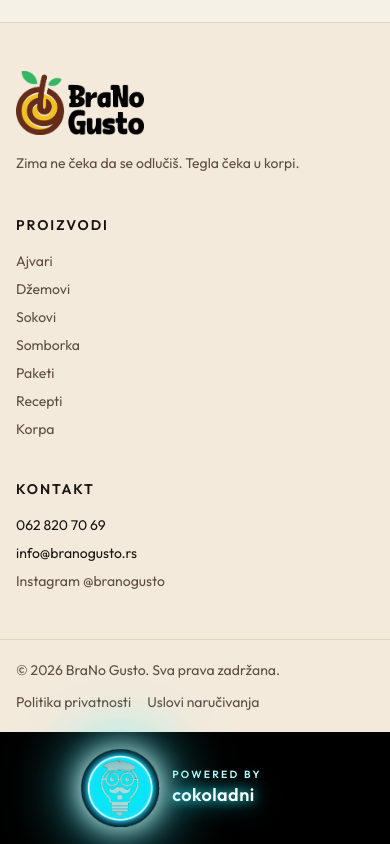
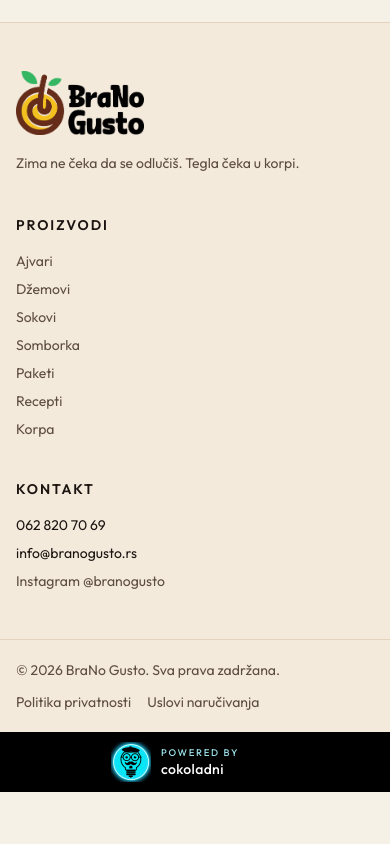
Before and after one commit to coko99/branogusto, a Next.js app: page / in a window 390 px wide. Shown: the part 9510-10354 px from the top of the page. After the commit the page ends 10302 px from the top, so only its background shows below. Built offline with nearby package versions, Linux system fonts and the light colour scheme.

Commit message:
Use the supplied Čokoladni logo and link it to cokoladni.photo.
Co-authored-by: milosmijajlovic390 <milosmijajlovic390@gmail.com>

```diff
--- a/app/globals.css
+++ b/app/globals.css
@@ -218,10 +218,6 @@
   max-width: calc(100vw - 1.5rem);
 }
 
-.coko-glow {
-  filter: drop-shadow(0 0 8px #7af7ff) drop-shadow(0 0 18px #18d6ea);
-}
-
 .hero-ticker-track {
   width: max-content;
   white-space: nowrap;
@@ -343,16 +339,6 @@
   }
 }
 
-@keyframes coko-glow {
-  0%,
-  100% {
-    filter: drop-shadow(0 0 6px #9efbff) drop-shadow(0 0 16px #1ad4ea);
-  }
-  50% {
-    filter: drop-shadow(0 0 14px #f3ffff) drop-shadow(0 0 34px #3df6ff);
-  }
-}
-
 @keyframes snowman-bob {
   0%,
   100% {
@@ -458,10 +444,6 @@
     animation: snowman-bob 2.6s ease-in-out infinite;
   }
 
-  .coko-glow {
-    animation: coko-glow 2.6s ease-in-out infinite;
-  }
-
   .taste-swap {
     animation: taste-swap 0.45s cubic-bezier(0.2, 0.8, 0.2, 1) both;
   }
--- a/components/site-footer.tsx
+++ b/components/site-footer.tsx
@@ -88,25 +88,29 @@ export function SiteFooter() {
         </p>
       </Container>
       <div className="bg-black text-white">
-        <Container className="flex items-center justify-center gap-3 py-4 pr-16 sm:pr-6">
+        <Container className="flex justify-center py-2.5 pr-14 sm:pr-6">
+          <a
+            href="https://cokoladni.photo/"
+            target="_blank"
+            rel="noopener noreferrer"
+            className="flex items-center gap-2.5 rounded-full outline-none focus-visible:ring-2 focus-visible:ring-[#7af7ff]"
+            aria-label="Powered by cokoladni. Otvori cokoladni.photo"
+          >
             <Image
               src="/images/cokoladni.png"
               alt=""
-            width={360}
-            height={360}
-            className="coko-glow size-20 sm:size-24"
+              width={320}
+              height={320}
+              unoptimized
+              className="size-10"
             />
-          <p className="leading-tight">
-            <span className="block text-[0.65rem] font-semibold tracking-[0.22em] text-[#bffcff] uppercase">
+            <span className="leading-tight">
+              <span className="block text-[0.6rem] font-medium tracking-[0.18em] text-[#9adfe6] uppercase">
                 Powered by
               </span>
-            <span
-              className="text-lg font-semibold tracking-wide text-white"
-              style={{ textShadow: "0 0 12px #3df6ff, 0 0 28px #14d4e6" }}
-            >
-              cokoladni
+              <span className="text-sm font-medium tracking-wide text-white">cokoladni</span>
             </span>
-          </p>
+          </a>
         </Container>
       </div>
     </footer>
```
Also changed, not shown: public/images/cokoladni.png. Lines whose indentation alone changed are shown as unchanged.
